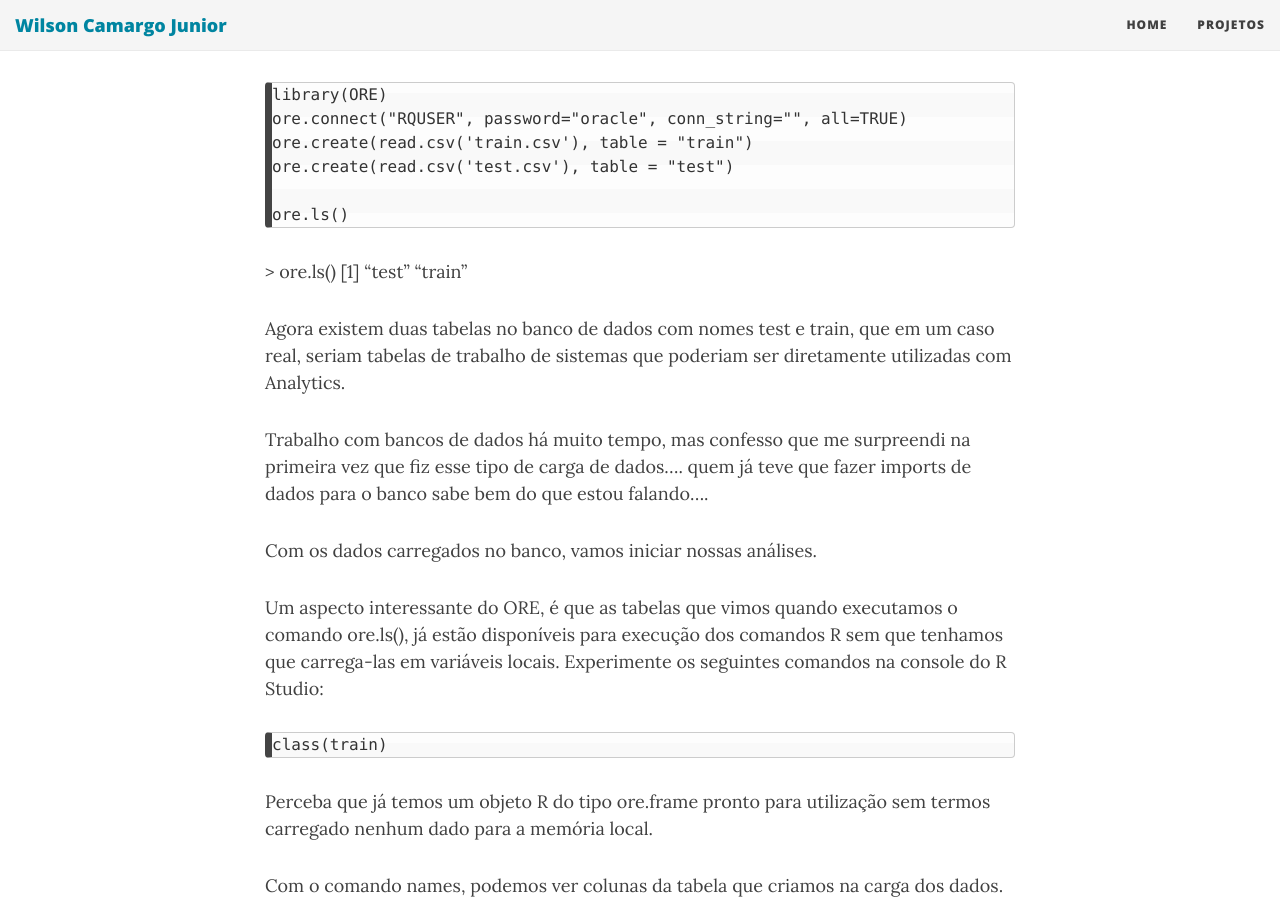
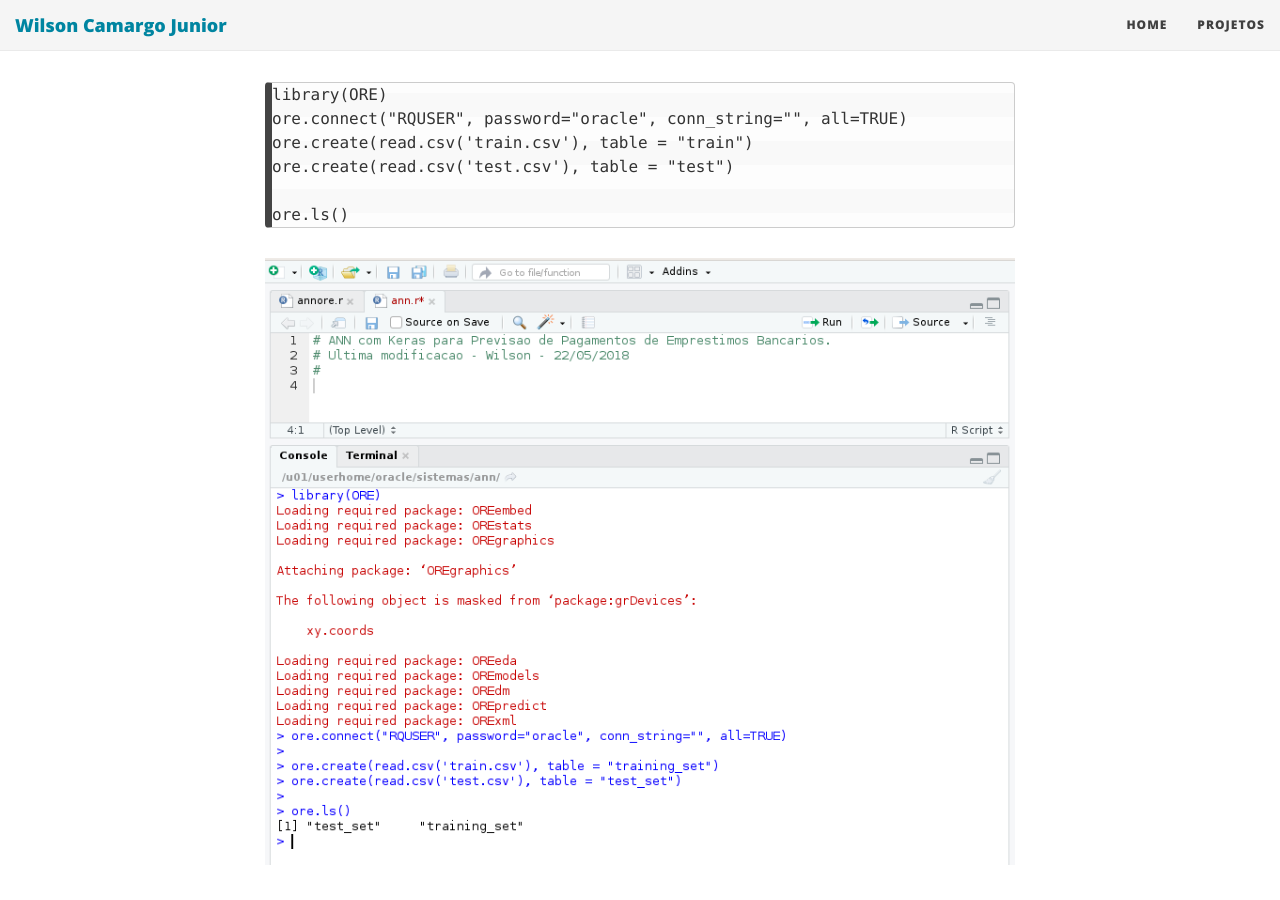
Before and after one commit to wilson-camargo-jr/teste, a Jekyll site: the page built from tmp/p7.md, in a window 1280 px wide and 900 px high, scrolled down 5474 px. Built offline with Jekyll 4.4.1, drawn with Linux system fonts in a browser that asks for light colours; nearby versions of some CDN libraries; comment, search, counter and statistics services are not loaded.

Commit message:
Update p7.md

````diff
--- a/tmp/p7.md
+++ b/tmp/p7.md
@@ -97,8 +97,7 @@ ore.create(read.csv('test.csv'), table = "test")
 ore.ls()
 ```
 
-\> ore.ls()
-\[1] "test"  "train"
+![rsutdio](https://wilson-camargo-jr.github.io/img/create-tables.jpg)
 
 Agora existem duas tabelas no banco de dados com nomes test e train, que em um caso real, seriam tabelas de trabalho de sistemas que poderiam ser diretamente utilizadas com Analytics.
 
````
